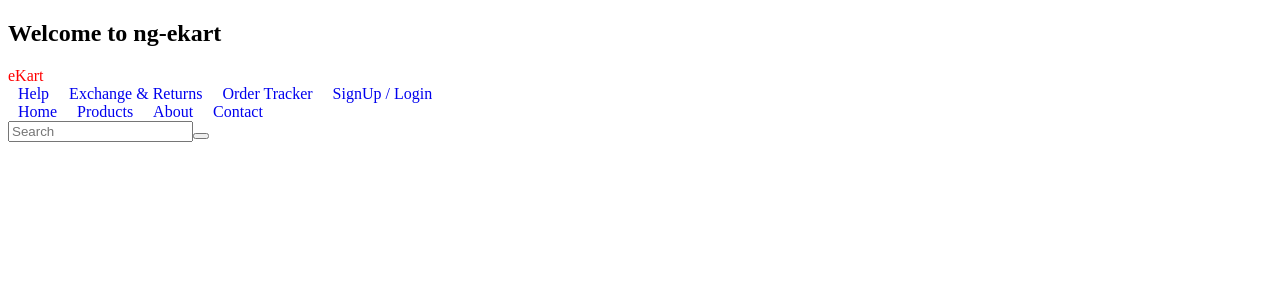
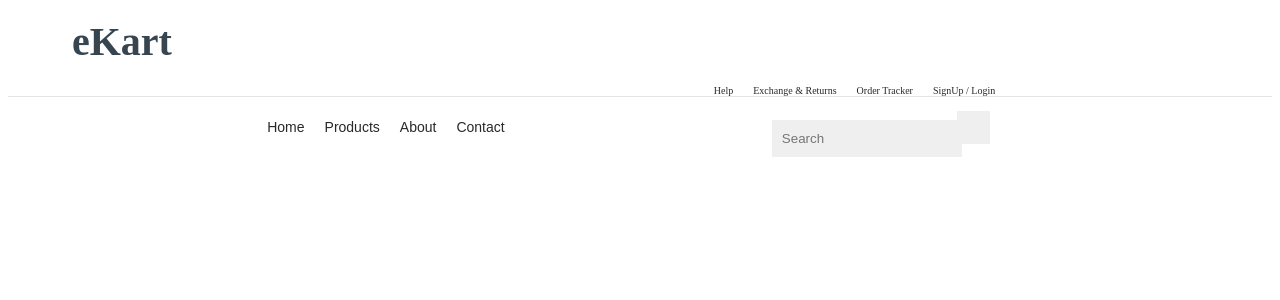
Before and after one commit to anurag1302/ng-ekart, an Angular app: page / in a window 1280 px wide. Shown: the top 300 px of the page. Built offline with nearby package versions, Linux system fonts and the light colour scheme.

Commit message:
header comp - styleUrl populated

```diff
--- a/src/app/app.component.html
+++ b/src/app/app.component.html
@@ -1,2 +1 @@
-<h2>Welcome to {{title}}</h2>
 <app-header></app-header>
--- /dev/null
+++ b/src/app/header/header.component.scss
@@ -0,0 +1,74 @@
+.ekart--header{
+    width: 100%;
+    height: 11vh;
+    display:flex;
+    flex-wrap: wrap;
+    border-bottom: #E5E4E2 1.5px solid;
+}
+
+.ekart-logo{
+    padding: 1.2vh 8vh;
+    font-size: 40px;
+    font-weight: bold;
+    color: #36454F;
+    font-family: 'Concert One', cursive;
+    width:20%;
+}
+.ekart--header--nav{
+    width: 80%;
+    padding: 1vh 2vh;
+    font-size: 10px;
+}
+.ekart--top--bar{
+    width:auto;
+    text-align: right;
+    padding-top: 3px;
+    padding-bottom: 15px;
+    padding-right: 30px;
+}
+.ekart-menu{
+    padding-top: 2vh;
+    padding: 1vh 1vh;
+    color: #36454F;
+    font-family: 'Montserrat', sans-serif;
+    font-weight:normal;
+    font-size: 14px;
+    width:70%;
+    text-align: center;
+}
+.ekart--bottom--bar{
+    display: flex;
+}
+.ekart--search-bar{
+    padding: 0 3vh;
+}
+.ekart-search-box{
+    width: 170px;
+    height: 33px;
+    border: none;
+    background-color: #efefef;
+    padding: 2px 10px;
+}
+a{
+    text-decoration: none;
+    padding: 0 10px;
+    color: #28282B;
+}
+.ekart--search--btn{
+    width: 33px;
+    height: 33px;
+    border: none;
+    background-color: #efefef;
+    margin-left: -5px;
+}
+
+.btn{
+    padding: 15px 25px;
+    border: none;
+    margin: 10px 0px;
+}
+
+.btn-primary{
+    background-color: #28282B;
+    color: white;
+}
--- a/src/app/header/header.component.ts
+++ b/src/app/header/header.component.ts
@@ -4,7 +4,8 @@ import { Component } from "@angular/core";
     selector: 'app-header',
     // template: '<h2>Header</h2>',
     templateUrl:'./header.component.html',
-    styles:['a{text-decoration:none;margin:10px}','.ekart-logo{color:red}']
+    // styles:['a{text-decoration:none;margin:10px}','.ekart-logo{color:red}'],
+    styleUrl:'./header.component.scss'
 })
 export class HeaderComponent {
 
```
